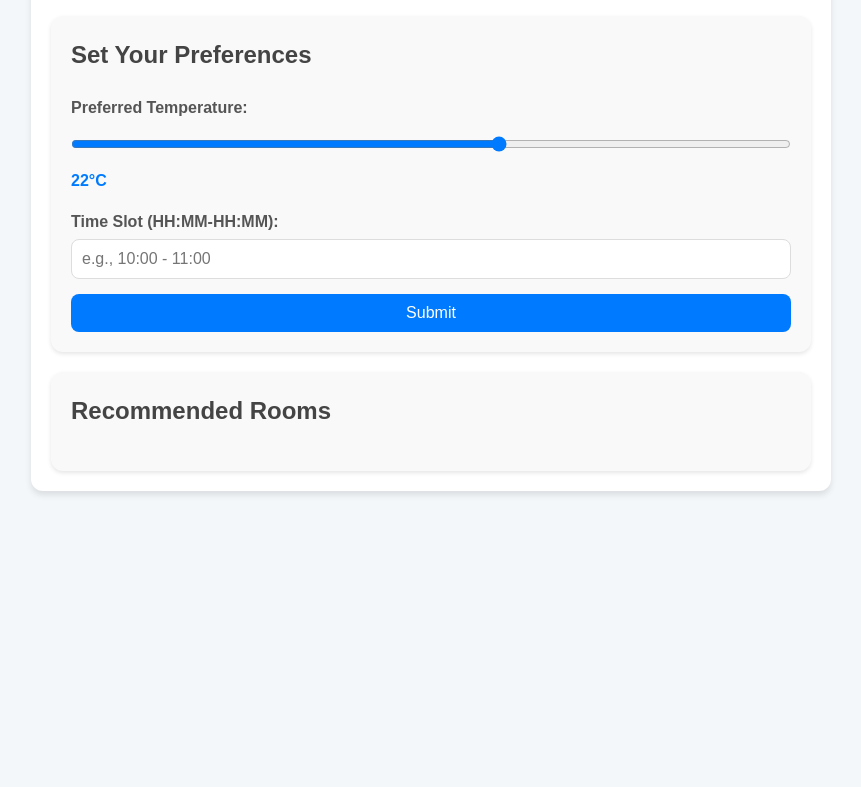
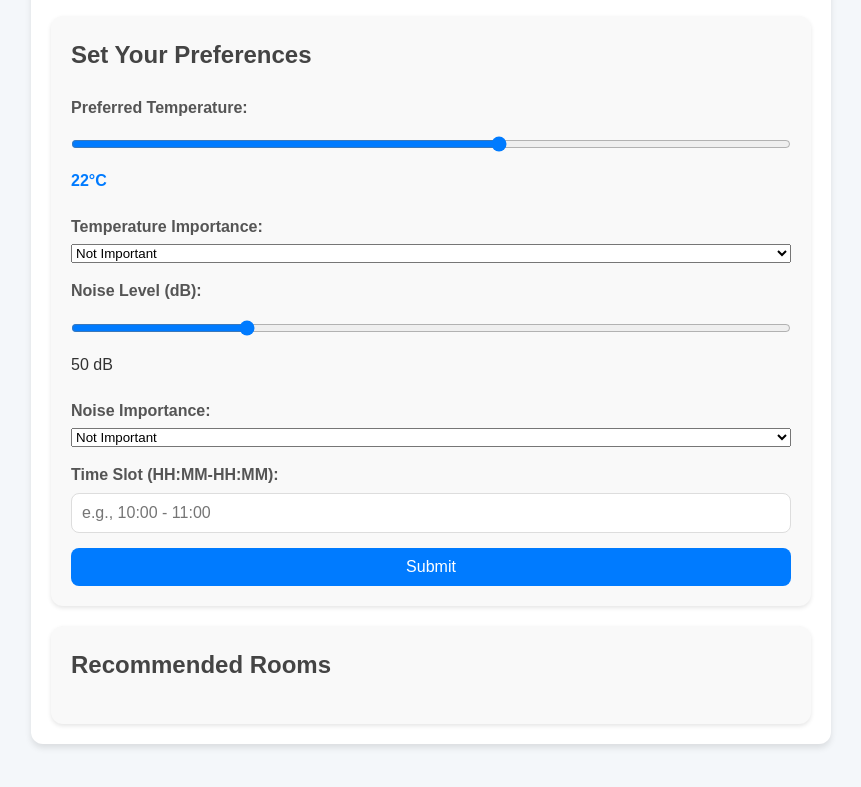
Before and after one commit to puglia-ryan/IOT-Project, a plain HTML site: page src/frontend/UI1/index.html in a window 1280 px wide. Shown: the part 135-922 px from the top of the page, without its empty margins (209-1070 px from the left). Before the commit the page ends 800 px from the top, so only its background shows below. Drawn offline with Linux system fonts and the light colour scheme.

Commit message:
Update index.html
Final website

```diff
--- a/src/frontend/UI1/index.html
+++ b/src/frontend/UI1/index.html
@@ -16,11 +16,50 @@
       <section id="preferences" class="card">
         <h2>Set Your Preferences</h2>
         <form id="preferences-form" class="form">
-          <div class="form-group">
-            <label for="temperature-slider">Preferred Temperature:</label>
-            <input type="range" id="temperature-slider" min="10" max="30" value="22">
-            <span id="temperature-value">22°C</span>
-          </div>
+
+
+          <!-- In the form section -->
+      <div class="form-group">
+        <label for="temperature-slider">Preferred Temperature:</label>
+        <input type="range" id="temperature-slider" min="10" max="30" value="22">
+        <span id="temperature-value">22°C</span>
+        <div class="importance-buttons">
+
+        </div>
+      </div>
+      <div class="form-group">
+        <label for="temperature-importance">Temperature Importance:</label>
+        <select id="temperature-importance" name="temperature-importance">
+          <option value="0" selected>Not Important</option>
+          <option value="0.25">Slightly Important</option>
+          <option value="0.5">Moderately Important</option>
+          <option value="0.75">Very Important</option>
+          <option value="1">Extremely Important</option>
+        </select>
+
+      </div>
+
+
+      <div class="form-group">
+        <label for="noise-slider">Noise Level (dB):</label>
+        <input type="range" id="noise-slider" min="15" max="80" value="30">
+        <span id="noise-value">50 dB</span>
+        <div class="importance-buttons">
+
+        </div>
+      </div>
+      <div class="form-group">
+        <label for="noise-importance">Noise Importance:</label>
+        <select id="noise-importance" name="noise-importance">
+          <option value="0" selected>Not Important</option>
+          <option value="0.25">Slightly Important</option>
+          <option value="0.5">Moderately Important</option>
+          <option value="0.75">Very Important</option>
+          <option value="1">Extremely Important</option>
+        </select>
+
+      </div>
+
 
           <div class="form-group">
             <label for="time-slot">Time Slot (HH:MM-HH:MM):</label>
```
